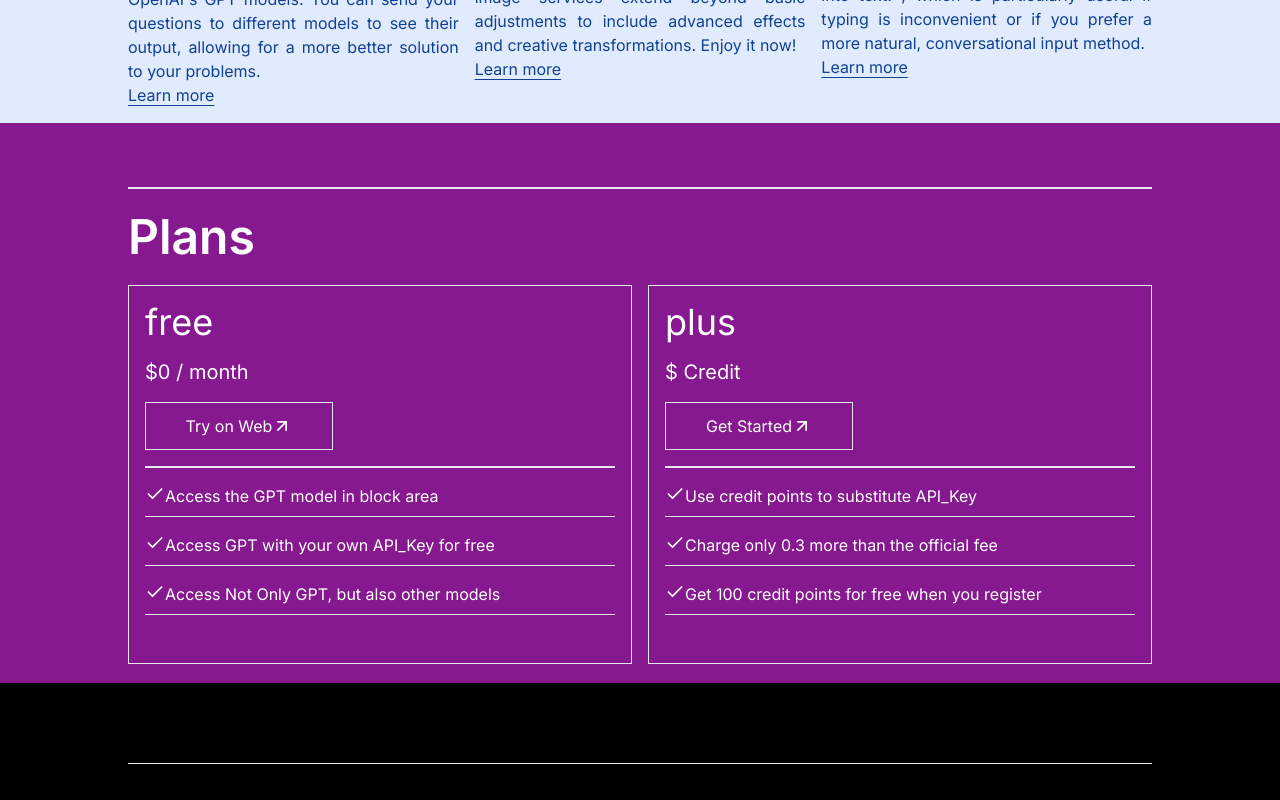
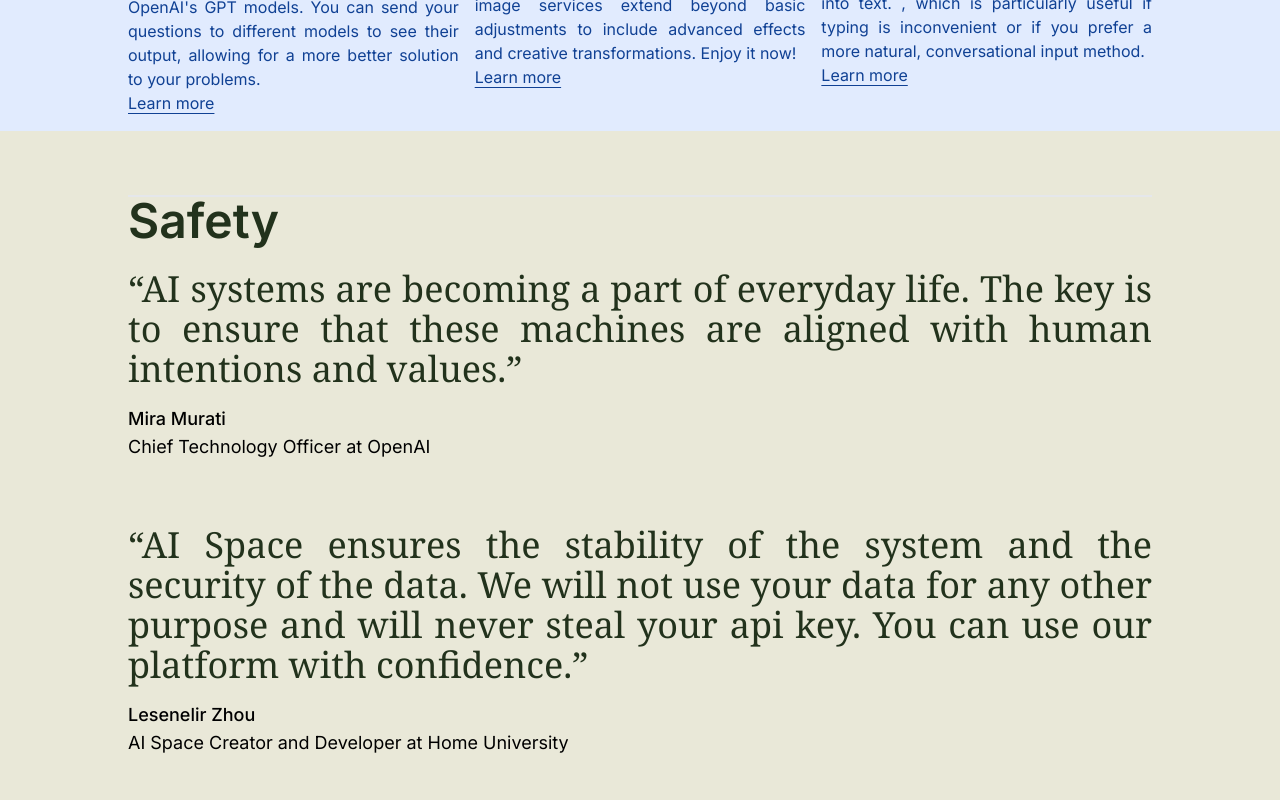
Before and after one commit to lesenelir/ai-space, a Next.js app: page / in a window 1280 px wide. Shown: the part 1400-2200 px from the top of the page. Built offline with nearby package versions, Linux system fonts and the light colour scheme; no server answers.

Commit message:
feat: ThirdContentArea component

```diff
--- a/src/components/home/SecondContentArea/index.tsx
+++ b/src/components/home/SecondContentArea/index.tsx
@@ -41,7 +41,7 @@
       <div className={'border border-homepage-second-text mt-12 mb-6'}/>
 
       <h1 className={'text-xl'}>
-        <span className={'font-bold text-2xl'}>AI Space {' '}</span>
+        <span className={'font-bold text-4xl'}>AI Space {' '}</span>
         integrates AI applications,
       </h1>
       <h1 className={'text-xl mb-6'}>which can see, hear, and speak.</h1>
--- /dev/null
+++ b/src/components/home/ThirdContentArea/index.tsx
@@ -0,0 +1,44 @@
+
+
+
+export default function ThirdContentArea() {
+  return (
+    <div
+      className={`
+        w-full min-h-[40vh] lg:px-32 px-8 py-4 max-sm:px-4
+        bg-homepage-third-background text-homepage-third-text
+      `}
+    >
+
+      <div className={'border mt-12'}/>
+
+      <h1 className={'text-5xl font-semibold mb-6'}>Safety</h1>
+
+      <blockquote className={'text-justify'}>
+        <p className={'text-4xl font-serif'}>
+          “AI systems are becoming a part of everyday life. The key is to
+          ensure that these machines are aligned with human intentions
+          and values.”
+        </p>
+        <cite className={'block mt-4 text-lg not-italic text-black'}>
+          <span className={'font-medium'}>Mira Murati</span>
+          <span className={'block'}>
+            Chief Technology Officer at OpenAI
+          </span>
+        </cite>
+      </blockquote>
+
+      <blockquote className={'text-justify mt-16 mb-12'}>
+        <p className={'text-4xl font-serif'}>
+          “AI Space ensures the stability of the system and the security of the data. We will not use your data for any other purpose and will never steal your api key. You can use our platform with confidence.”
+        </p>
+        <cite className={'block mt-4 text-lg not-italic text-black'}>
+          <span className={'font-medium'}>Lesenelir Zhou</span>
+          <span className={'block'}>
+            AI Space Creator and Developer at Home University
+          </span>
+        </cite>
+      </blockquote>
+    </div>
+  )
+}
--- a/src/components/home/index.tsx
+++ b/src/components/home/index.tsx
@@ -1,4 +1,5 @@
 export * from './FirstContentArea'
 export * from './SecondContentArea'
+export * from './ThirdContentArea'
 export * from './FourthContentArea'
 export * from './FifthContentArea'
--- a/src/pages/index.tsx
+++ b/src/pages/index.tsx
@@ -2,6 +2,7 @@
 
 import FirstContentArea from '@/components/home/FirstContentArea'
 import SecondContentArea from '@/components/home/SecondContentArea'
+import ThirdContentArea from '@/components/home/ThirdContentArea'
 import FourthContentArea from '@/components/home/FourthContentArea'
 import FifthContentArea from '@/components/home/FifthContentArea'
 
@@ -17,6 +18,9 @@
       {/* Second Content Area */}
       <SecondContentArea/>
 
+      {/* Third Content Area */}
+      <ThirdContentArea/>
+
       {/* Fourth Content Area */}
       <FourthContentArea/>
 
--- a/tailwind.config.ts
+++ b/tailwind.config.ts
@@ -19,6 +19,8 @@
         homepage: {
           'second-background': '#E1EBFE',
           'second-text': '#104194',
+          'third-background': '#E9E8D8',
+          'third-text': '#22321C',
         },
         openai: {
           'b-0': '#235354',
```
